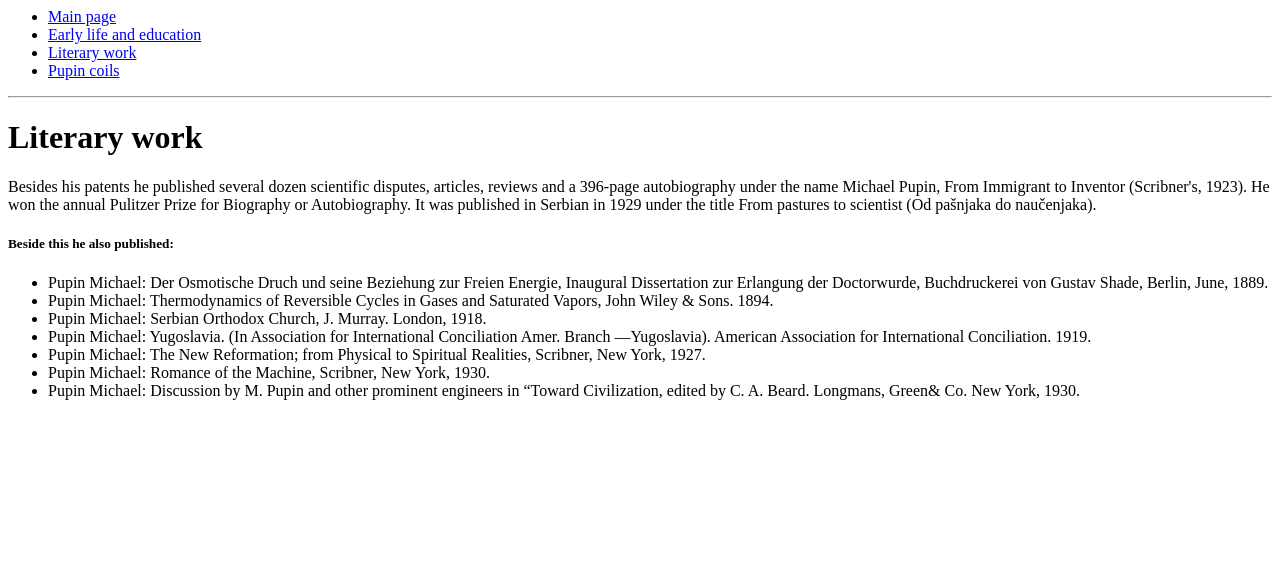
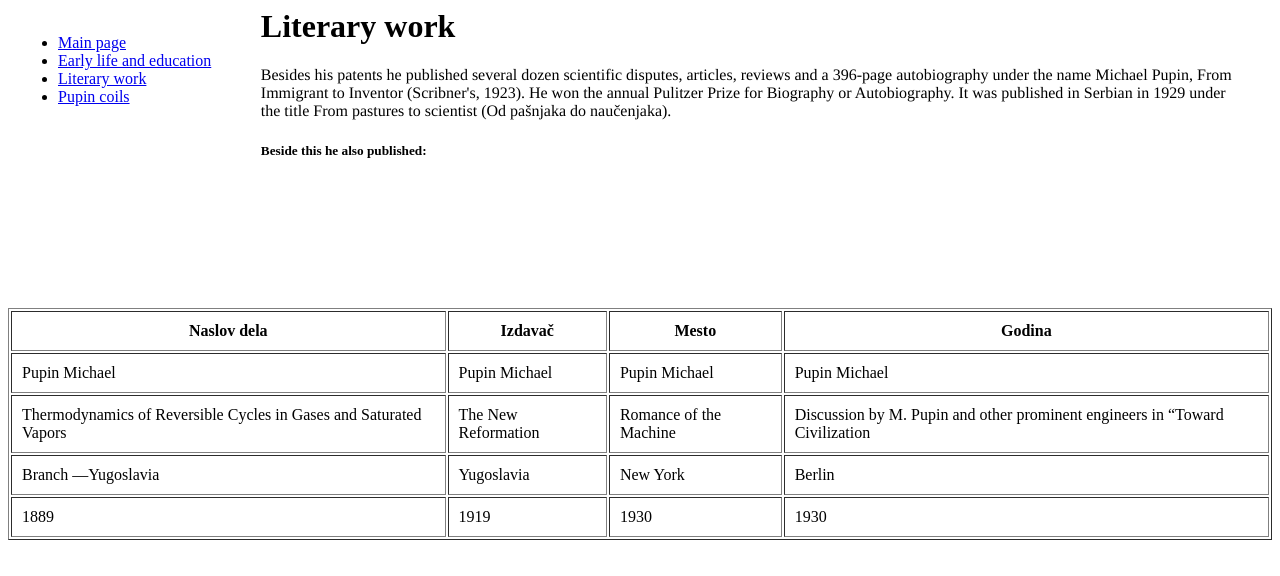
Before and after one commit to ognjen1983/mini_assignment, a plain HTML site: page literary_work.html in a window 1280 px wide. Drawn offline with Linux system fonts and the light colour scheme.

Commit message:
Final exam

```diff
--- a/literary_work.html
+++ b/literary_work.html
@@ -1,9 +1,36 @@
 <html>
 
 <head>
+<style>
+* {
+    box-sizing: border-box;
+  }
+
+  /* Create two equal columns that floats next to each other */
+  .navigation_column {
+    float: left;
+    width: 20%;
+    padding: 10px;
+    height: 300px; /* Should be removed. Only for demonstration */
+  }
+
+  /* Clear floats after the columns */
+  .row:after {
+    content: "";
+    display: table;
+    clear: both;
+  }
+
+  p {
+  font-family: "TTimes New Roman", Times, serif;
+  font-size: 16;
+  margin-right: 24;
+}
+  </style>
 </head>
 
 <body>
+    <div class="navigation_column">
     <ul>
         <li><a href="index.html">Main page</a>
         </li>
@@ -14,7 +41,7 @@
         <li><a href="pupin_coils.html">Pupin coils</a>
         </li>
     </ul>
-    <hr>
+    </div>
     <h1>Literary work</h1>
     <p>
         Besides his patents he published several dozen scientific disputes, articles, reviews and a 396-page
@@ -23,19 +50,39 @@
         to scientist (Od pašnjaka do naučenjaka).
     </p>
     <h5>Beside this he also published:</h5>
-    <ul>
-        <li>Pupin Michael: Der Osmotische Druch und seine Beziehung zur Freien Energie, Inaugural Dissertation zur
-            Erlangung der Doctorwurde, Buchdruckerei von Gustav Shade, Berlin, June, 1889.</li>
-        <li>Pupin Michael: Thermodynamics of Reversible Cycles in Gases and Saturated Vapors, John Wiley & Sons. 1894.
-        </li>
-        <li>Pupin Michael: Serbian Orthodox Church, J. Murray. London, 1918.</li>
-        <li>Pupin Michael: Yugoslavia. (In Association for International Conciliation Amer. Branch —Yugoslavia).
-            American Association for International Conciliation. 1919.</li>
-        <li>Pupin Michael: The New Reformation; from Physical to Spiritual Realities, Scribner, New York, 1927.</li>
-        <li>Pupin Michael: Romance of the Machine, Scribner, New York, 1930.</li>
-        <li>Pupin Michael: Discussion by M. Pupin and other prominent engineers in “Toward Civilization, edited by C. A.
-            Beard. Longmans, Green& Co. New York, 1930.</li>
-    </ul>
+
+    <table style="width:100%" border="1|0" cellpadding="10">
+      <tr>
+        <th>Naslov dela</th>
+        <th>Izdavač</th>
+        <th>Mesto</th>
+        <th>Godina</th>
+      </tr>
+      <tr>
+        <td>Pupin Michael</td>
+        <td>Pupin Michael</td>
+        <td>Pupin Michael</td>
+        <td>Pupin Michael</td>
+      </tr>
+      <tr>
+        <td>Thermodynamics of Reversible Cycles in Gases and Saturated Vapors</td>
+        <td>The New Reformation</td>
+        <td>Romance of the Machine</td>
+        <td>Discussion by M. Pupin and other prominent engineers in “Toward Civilization</td>
+      </tr>
+      <tr>
+        <td>Branch —Yugoslavia</td>
+        <td>Yugoslavia</td>
+        <td>New York</td>
+        <td>Berlin</td>
+      </tr>
+      <tr>
+        <td>1889</td>
+        <td>1919</td>
+        <td>1930</td>
+        <td>1930</td>
+      </tr>
+    </table>
 </body>
 
 </html>
```
Also changed, not shown: index.html (+42 -2 lines), life_education.html (+28 -1 lines), pupin_coils.html (+38 -7 lines).
